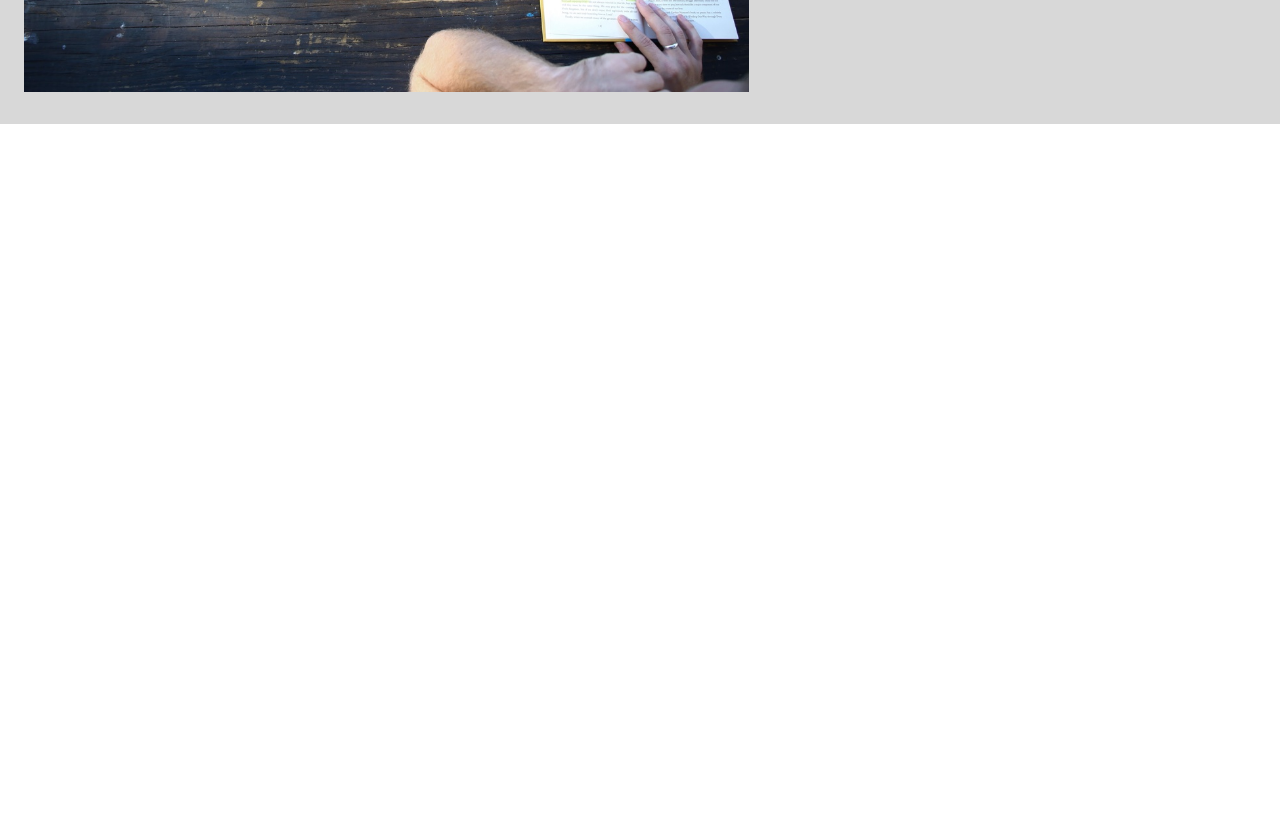
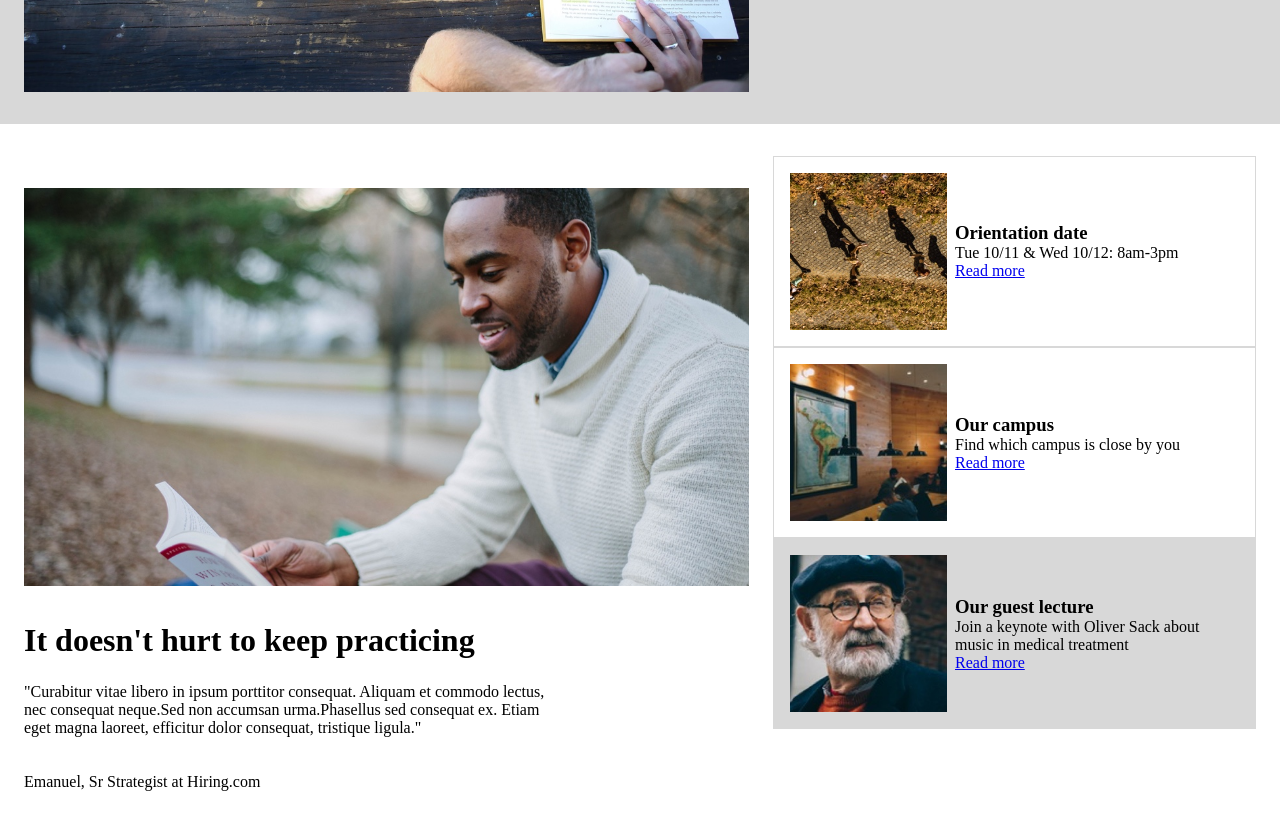
Before and after one commit to jirayutsuksakorn/09-jirayut-colmar, a plain HTML site: page index.html in a window 1280 px wide. Shown: the part 540-1363 px from the top of the page. Before the commit the page ends 800 px from the top, so only its background shows below. Drawn offline with Linux system fonts and the light colour scheme.

Commit message:
09-jirayut-colmar-section-information-v.2

```diff
--- a/index.html
+++ b/index.html
@@ -35,6 +35,48 @@
                 <div class="button">Start here</div>
             </div>
         </section>
+
+        <section class="information">
+            <div class="info-main">
+                <img src="./images/information-main.jpg" alt="Reading man">
+                <h2>It doesn't hurt to keep practicing</h2>
+                <p>"Curabitur vitae libero in ipsum porttitor consequat. Aliquam et commodo lectus, <br>
+                    nec consequat neque.Sed non accumsan urma.Phasellus sed consequat ex. Etiam <br>
+                    eget magna laoreet, efficitur dolor consequat, tristique ligula."</p>
+                <br>
+                <br>
+
+                <p class="author">Emanuel, Sr Strategist at Hiring.com</p>
+            </div>
+
+            <div class="info-sidebar">
+                <div class="sidebar-item">
+                    <img src="./images/information-orientation.jpg" alt="Orientation">
+                    <div class="item-content">
+                        <h3>Orientation date</h3>
+                        <p>Tue 10/11 & Wed 10/12: 8am-3pm</p>
+                        <a href="#">Read more</a>
+                    </div>
+                </div>
+                <div class="sidebar-item">
+                    <img src="./images/information-campus.jpg" alt="Campus">
+                    <div class="item-content">
+                        <h3>Our campus</h3>
+                        <p>Find which campus is close by you</p>
+                        <a href="#">Read more</a>
+                    </div>
+                </div>
+                <div class="sidebar-item guest">
+                    <img src="./images/information-guest-lecture.jpg" alt="Special guest">
+                    <div class="item-content">
+                        <h3>Our guest lecture</h3>
+                        <p>Join a keynote with Oliver Sack about music in medical treatment</p>
+                        <a href="#">Read more</a>
+                    </div>
+                </div>
+            </div>
+        </section>
+
     </main>
 </body>
 
--- a/style.css
+++ b/style.css
@@ -80,3 +80,52 @@
     cursor: pointer;
     width: 50%;
 }
+
+/*ส่วน section information*/
+.information {
+    display: flex;
+    padding: 32px 24px;
+    gap: 24px;
+}
+
+.info-main {
+    flex: 3;
+}
+
+.info-main img {
+    width: 100%;
+    margin-bottom: 32px;
+    margin-top: 32px;
+}
+
+.info-main h2 {
+    font-size: 32px;
+    margin-bottom: 24px;
+}
+
+.info-sidebar {
+    flex: 2;
+    display: flex;
+    flex-direction: column;
+}
+
+.sidebar-item {
+    display: flex;
+    padding: 16px;
+    border: 1px solid #d8d8d8;
+    align-items: center;
+    gap: 8px;
+}
+
+.sidebar-item img {
+    width: 35%;
+    height: auto;
+}
+
+.item-content {
+    width: 65%;
+}
+
+.sidebar-item.guest {
+    background-color: #d8d8d8;
+}
```
